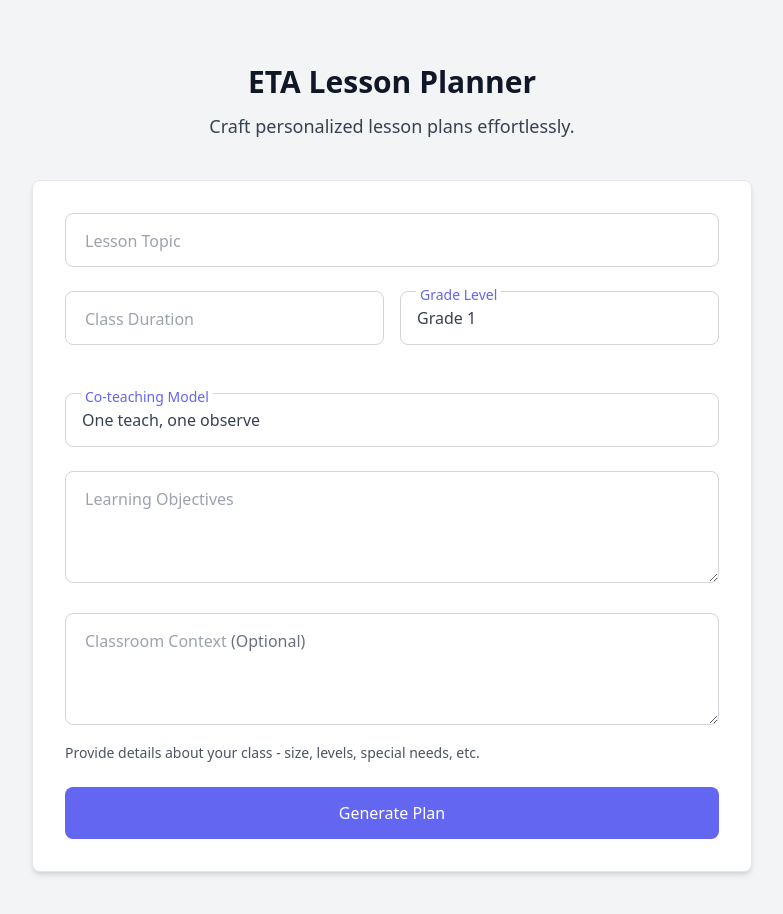
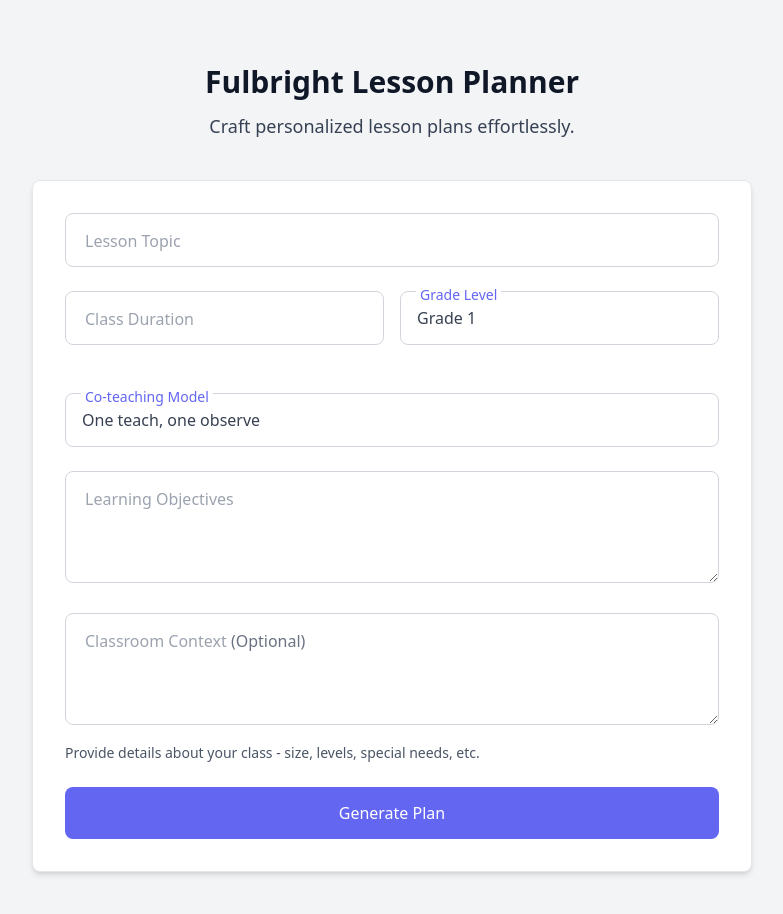
Before and after one commit to larrygrpolanco/ETA-lesson-planner, a SvelteKit app: page / in a window 1280 px wide. Shown: the top 914 px of the page, without its empty margins (248-1031 px from the left). Built offline with nearby package versions, Linux system fonts and the light colour scheme.

Commit message:
Console Log and Name change

```diff
--- a/src/routes/+page.svelte
+++ b/src/routes/+page.svelte
@@ -131,7 +131,7 @@
 	<main class="container mx-auto max-w-3xl px-6 py-16">
 		<!-- Header -->
 		<div class="mb-10 text-center">
-			<h1 class="mb-3 text-3xl font-bold text-gray-900">ETA Lesson Planner</h1>
+			<h1 class="mb-3 text-3xl font-bold text-gray-900">Fulbright Lesson Planner</h1>
 			<p class="text-lg text-gray-700">Craft personalized lesson plans effortlessly.</p>
 		</div>
 
--- a/src/routes/api/generate-lesson/+server.js
+++ b/src/routes/api/generate-lesson/+server.js
@@ -78,7 +78,7 @@
 		}
 
 		// Log prompt before sending to LLM
-		// console.log(`Phase: ${phaseName} - Prompt being sent to LLM:`, prompt);
+		console.log(`Phase: ${phaseName} - Prompt being sent to LLM:`, prompt);
 
 		// Send the prompt to the Anthropic API using the configured model and parameters.
 		const msg = await anthropic.messages.create({
```
